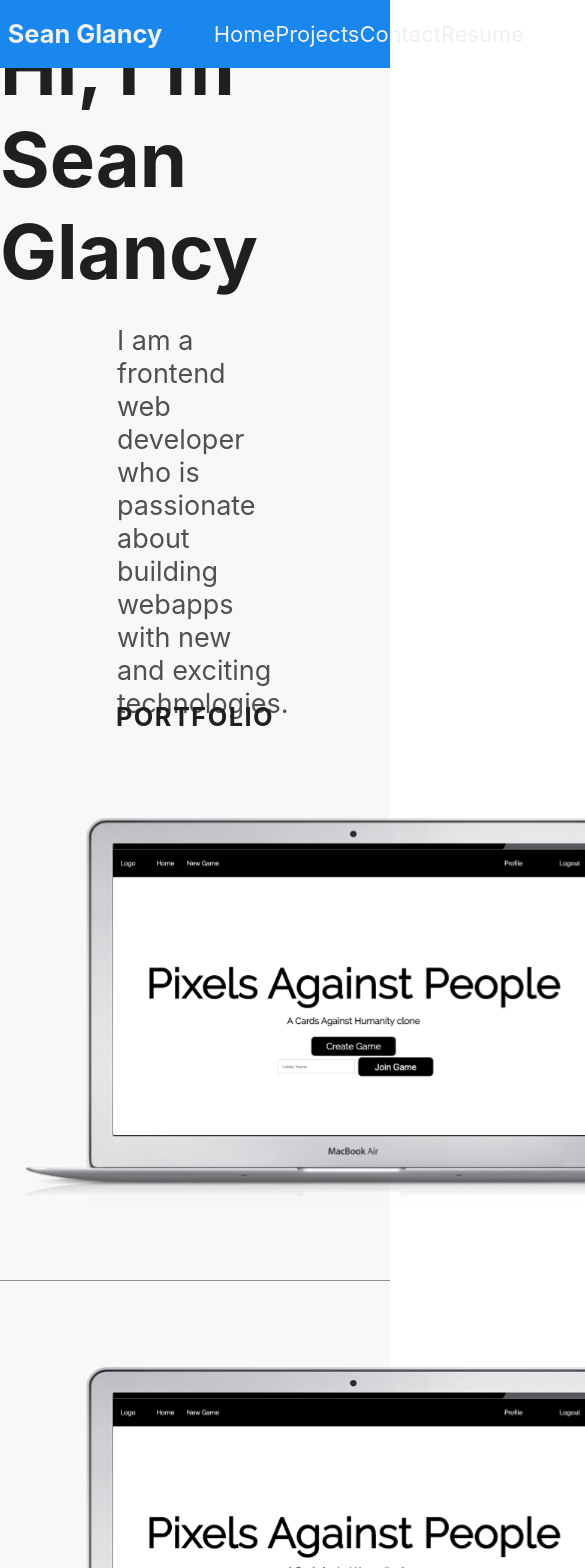
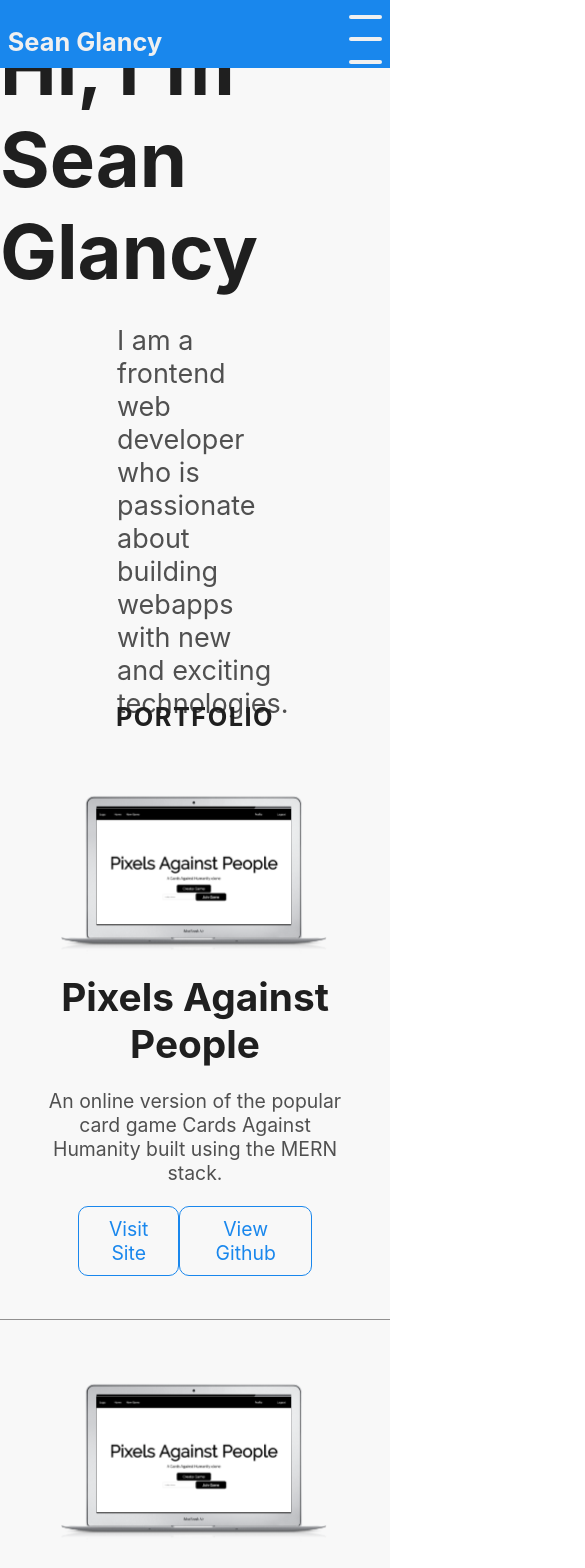
Before and after one commit to spglancy/portfolio-sg, a React (Create React App) app: page / in a window 390 px wide. Shown: the top 1568 px of the page, 585 px wide, since content can reach past the window. Built offline with nearby package versions, Linux system fonts and the light colour scheme.

Commit message:
started on mobile styling

```diff
--- a/src/components/nav.css
+++ b/src/components/nav.css
@@ -47,3 +47,56 @@ nav li:hover div {
   height: .8vh;
   width: 100%;
 }
+
+@media screen and (max-width: 768px) {
+  nav {
+    width: 96vw;
+    flex-direction: column;
+  }
+
+  nav>ul {
+    display: none;
+    background: var(--main-accent);
+    flex-direction: column;
+    align-items: center;
+    justify-content: space-around;
+    width: 100vw;
+    height: max-content;
+    z-index: 0;
+  }
+
+  nav>ul>li {
+    padding: 10px;
+  }
+
+  nav>div {
+    width: 96vw;
+    padding: 2vw 0 2vw 0;
+    height: 8vh;
+    display: flex;
+    justify-content: space-between;
+    align-items: center;
+  }
+
+  .hamburger {
+    height: 80%;
+    display: flex;
+    flex-direction: column;
+    justify-content: space-between;
+  }
+
+  .hamburger>span {
+    display: block;
+    width: 33px;
+    height: 4px;
+    margin-bottom: 5px;
+    position: relative;
+    background: var(--inverse-text);
+    border-radius: 3px;
+    z-index: 1;
+  }
+
+  .open {
+    display: block;
+  }
+}
--- a/src/components/nav.js
+++ b/src/components/nav.js
@@ -4,8 +4,15 @@ import './nav.css'
 function Nav() {
   return (
     <nav>
-      <h2>Sean Glancy</h2>
-      <ul>
+      <div>
+        <h2>Sean Glancy</h2>
+        <div className="hamburger">
+          <span></span>
+          <span></span>
+          <span></span>
+        </div>
+      </div>
+      <ul id="menu">
         <li><a href='#banner'>Home<div></div></a></li>
         <li><a href='#projects'>Projects<div></div></a></li>
         <li><a href='#contact'>Contact<div></div></a></li>
--- a/src/pages/projects.css
+++ b/src/pages/projects.css
@@ -71,5 +71,31 @@
   flex-direction: row;
   justify-content: space-around;
   align-items: center;
-  width: 60%;
+  width: 20vw;
 }
+
+@media screen and (max-width: 768px) {
+  .project {
+    flex-direction: column;
+    align-items: center;
+    height: max-content;
+    width: 100vw;
+    padding: 5vh 0 5vh 0;
+    margin: 0;
+  }
+
+  .desktopImage {
+    width: 70vw;
+    height: 50vw;
+  }
+
+  .projectDesc {
+    width: 80vw;
+  }
+
+  .projectDesc>div {
+    display: flex;
+    justify-content: space-between;
+    width: 60vw;
+  }
+}
```
